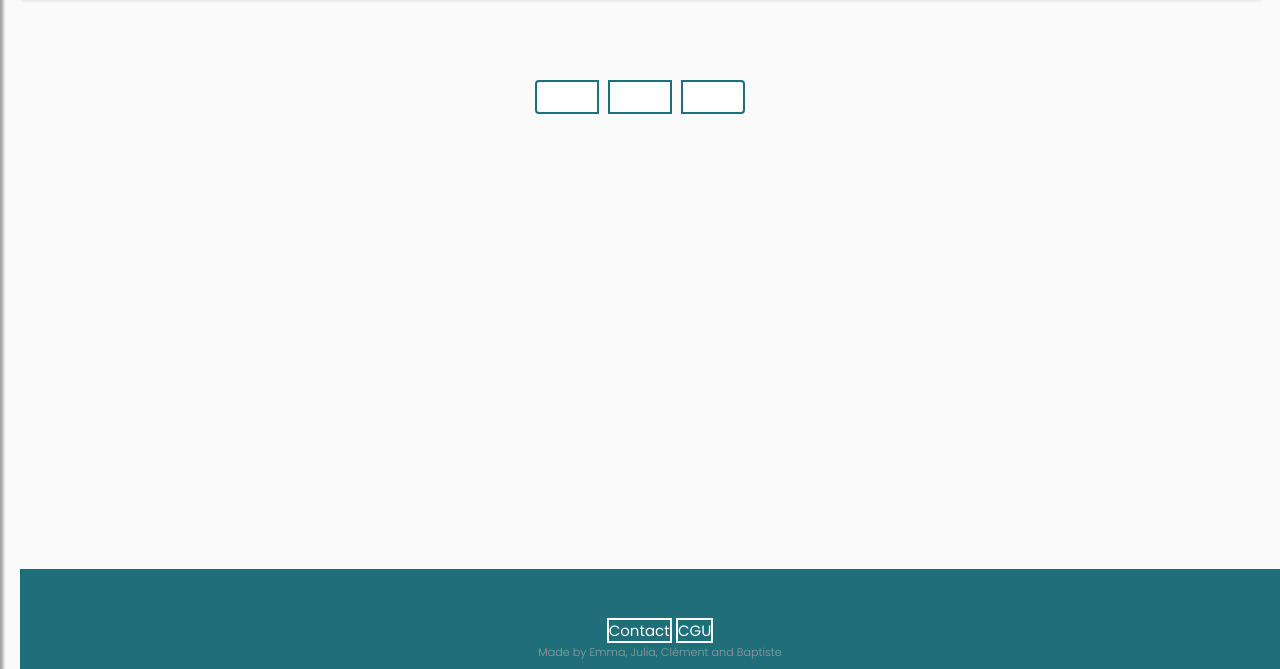
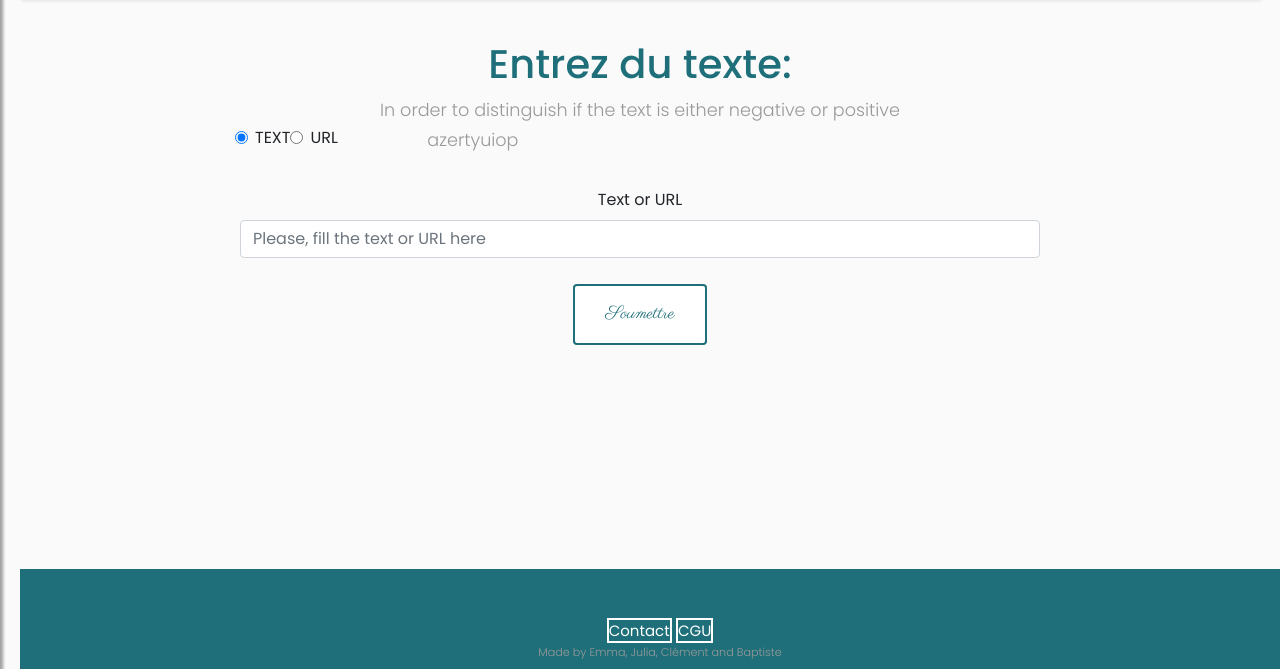
Before and after one commit to Clementadm/FastApi_Master, a FastAPI app: template templates/text.html in a window 1280 px wide. Shown: the part 131-800 px from the top of the page. Run offline with FastAPI, Linux system fonts and the light colour scheme; the template is opened without the code that fills it, so the values that code supplies are empty; some libraries are stand-ins or nearby versions.

Commit message:
ajout formulaire avec vérification URL or TEXT

```diff
--- a/app.py
+++ /dev/null
@@ -1,11 +0,0 @@
-from fastapi import FastAPI
-from router import configuration_route
-import uvicorn
-
-app = FastAPI()
-
-app = configuration_route(app)
-
-# Run website
-if __name__ == '__main__':
-    uvicorn.run(app)
--- a/templates/text.html
+++ b/templates/text.html
@@ -4,13 +4,35 @@
 
 <body>
   <!-- Contenu spécifique de la page -->
+  <!-- <p>In order to distinguish if the text is either negative or positive </p>
+    <form method="post" action="/submit/">
+        <input type="text" name="text_input" required>
+    </form> -->
 
-  <!-- Boutons pour naviguer vers différentes pages -->
-  <div class="btn-group">
-    <a class="btn" href="/Picture">{{data.titrePicture}}</a>
-    <a class="btn" href="/Sound">{{data.titreSound}}</a>
-    <a class="btn" href="/Video">{{data.titreVideo}}</a>
-  </div>
+  <h1>Entrez du texte:</h1>
+  <form method="post" action="/submit/" style="margin:0 auto;width:800px;">
+      <div class="form-row">
+        <p style="margin:0 auto;">In order to distinguish if the text is either negative or positive </p>
+      </div>
+      <div class="form-row">
+        <div class="form-check" >
+          <input class="form-check-input" type="radio" name="RadioToChooseTEXTorURL" id="TEXT" value="HaveChooseText" checked>
+          <label class="form-check-label" for="TEXT">TEXT    </label>
+        </div>
+        <div class="form-check">
+          <input class="form-check-input" type="radio" name="RadioToChooseTEXTorURL" id="URL" value="HaveChooseURL">
+          <label class="form-check-label" for="URL">URL          </label>
+        </div>
+        <div class="form-group col-md-4">
+          <p>azertyuiop</p>
+        </div>
+      </div>
+      <div class="form-group">
+        <label for="inputAddress">Text or URL</label>
+        <input type="text" class="form-control" name="text_input" placeholder="Please, fill the text or URL here" required>
+      </div>
+      <button type="submit" class="btn btn-primary">Soumettre</button>
+    </form>
 </body>
 </html>
 {% endblock %} {% block scripts %} {{ super() }} {% endblock %}
```
Also changed, not shown: router.py (+17 -2 lines), templates/Sound.html (+11 -0 lines), 1 other file.
